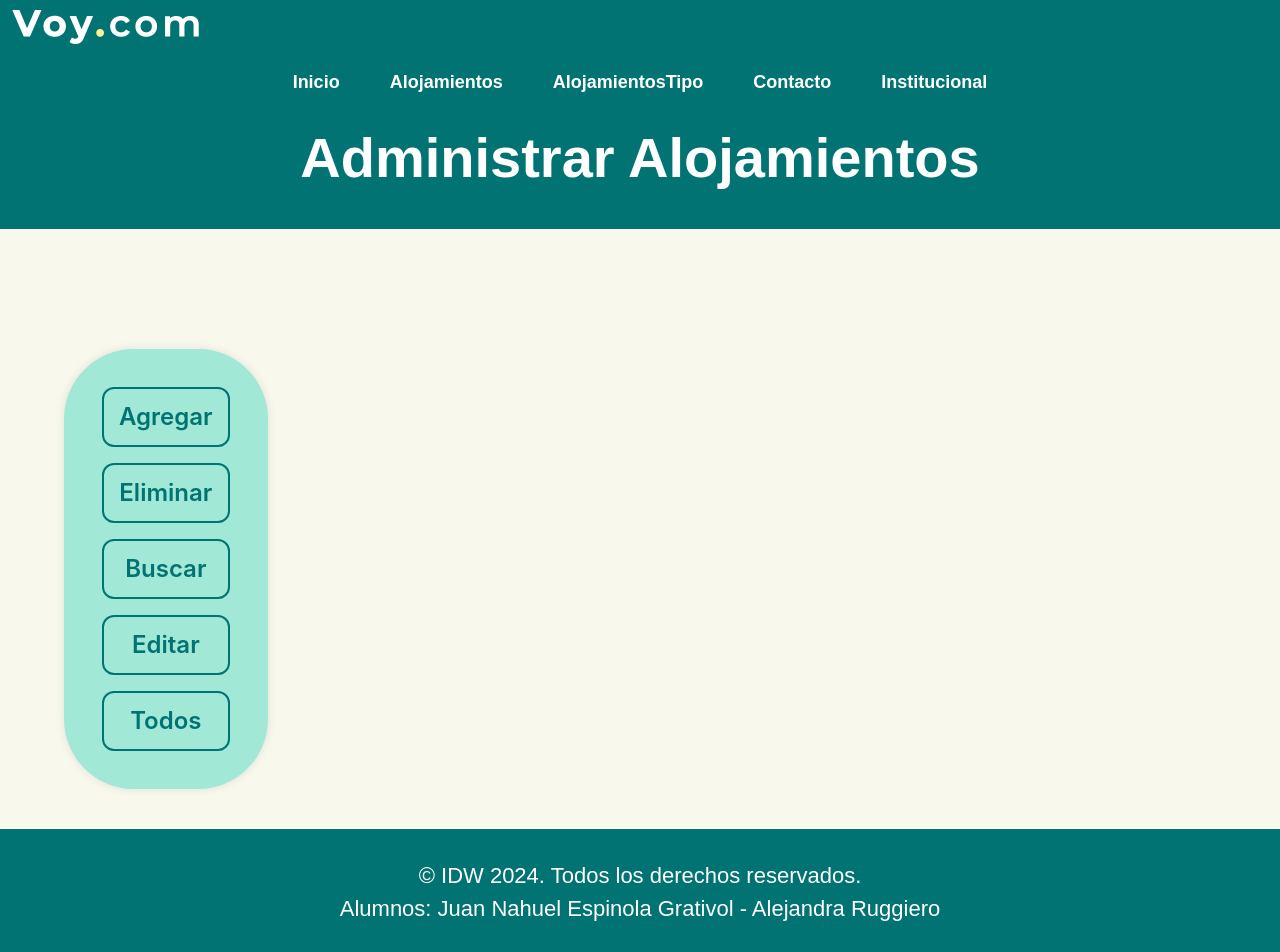
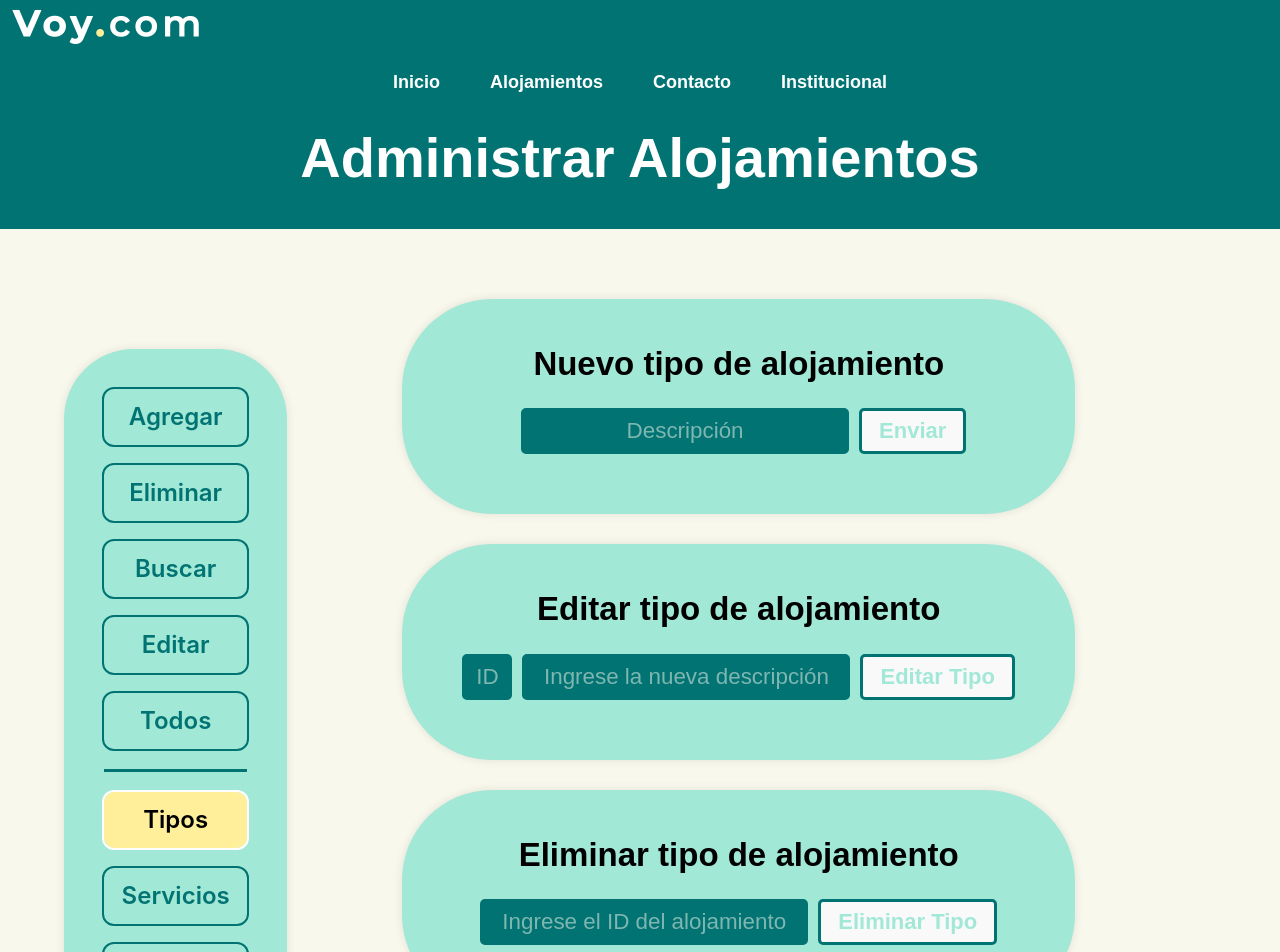
Before and after one commit to nespidev/IDW-TP-Final, a React (Vite) app: page /Alojamientos/tipos in a window 1280 px wide. Shown: the top 952 px of the page. Built offline with nearby package versions, Linux system fonts and the light colour scheme; no server answers.

Commit message:
Ahora sidebar contiene la pagina de tipos, ademas de opciones de alojamiento, preparando para servicios e imagenes

```diff
--- a/src/App.jsx
+++ b/src/App.jsx
@@ -3,7 +3,6 @@ import './App.css'
 import Home from './pages/Home.jsx'
 import Institucional from './pages/Institucional.jsx'
 import Contacto from './pages/Contacto.jsx'
-import AlojamientosTipo from './pages/AlojamientosTipo.jsx'
 import Alojamientos from './pages/Alojamientos.jsx'
 
 import Navbar from './components/Navbar.jsx'
@@ -21,7 +20,6 @@ function App() {
         <Route path="/" element={<Home />}></Route>
         <Route path="/Contacto" element={<Contacto />}></Route>
         <Route path="/Institucional" element={<Institucional />}></Route>
-        <Route path="/AlojamientosTipo" element={<AlojamientosTipo />}></Route>
         <Route path="/Alojamientos/*" element={<Alojamientos />}></Route>
       </Routes>
 
--- a/src/components/Navbar.jsx
+++ b/src/components/Navbar.jsx
@@ -6,7 +6,6 @@ export default function Navbar() {
             <ul>
                 <li ><Link className={location.pathname === '/' ? 'activo' : ''} to="/">Inicio</Link></li>
                 <li><Link className={location.pathname === '/Alojamientos' ? 'activo' : ''} to="/Alojamientos">Alojamientos</Link></li>
-                <li><Link className={location.pathname === '/AlojamientosTipo' ? 'activo' : ''} to="/AlojamientosTipo">AlojamientosTipo</Link></li>
                 <li><Link className={location.pathname === '/Contacto' ? 'activo' : ''}to="/Contacto">Contacto</Link></li>
                 <li><Link className={location.pathname === '/Institucional' ? 'activo' : ''} to="/Institucional">Institucional</Link></li>
             </ul>
--- a/src/components/Sidebar.css
+++ b/src/components/Sidebar.css
@@ -70,3 +70,10 @@
     border-radius: 10px;
     color: #000;
   }
+
+.sidebar .linea-h {
+  background-color: var(--oscuro);
+  width: 100%;
+  color: var(--oscuro);
+  height: 3px;
+}
--- a/src/components/Sidebar.jsx
+++ b/src/components/Sidebar.jsx
@@ -10,6 +10,10 @@ export default function Navbar() {
                 <li><Link className={location.pathname === '/Alojamientos/get' ? 'activo' : ''} to="/Alojamientos/get">Buscar</Link></li>
                 <li><Link className={location.pathname === '/Alojamientos/edit' ? 'activo' : ''} to="/Alojamientos/edit">Editar</Link></li>
                 <li><Link className={location.pathname === '/Alojamientos/all' ? 'activo' : ''} to="/Alojamientos/all">Todos</Link></li>
+                <div className='linea-h' />
+                <li><Link className={location.pathname === '/Alojamientos/tipos' ? 'activo' : ''} to="/Alojamientos/tipos">Tipos</Link></li>
+                <li><Link className={location.pathname === '/Alojamientos/servicios' ? 'activo' : ''} to="/Alojamientos/servicios">Servicios</Link></li>
+                <li><Link className={location.pathname === '/Alojamientos/imagenes' ? 'activo' : ''} to="/Alojamientos/imagenes">Imágenes</Link></li>
             </ul>
     </div>
     );
--- a/src/pages/AlojamientosTipo.css
+++ b/src/components/form/alojamientos-tipo/AlojamientosTipo.css
@@ -7,6 +7,7 @@ form, .container-rect-redondeado {
     align-items: center;
     text-align: center;
     flex-wrap: wrap;
+    width: 100%
 }
 
 
--- /dev/null
+++ b/src/components/form/alojamientos-tipo/AlojamientosTipo.jsx
@@ -0,0 +1,25 @@
+import React, { useState } from 'react';
+import './AlojamientosTipo.css';
+import AddTipoDeAlojamiento from './AddTipoDeAlojamiento.jsx';
+import GetTiposDeAlojamientos from './GetTiposDeAlojamientos.jsx';
+import DeleteTipoDeAlojamiento from './DeleteTipoDeAlojamiento.jsx';
+import GetTipoDeAlojamientoById from './GetTipoDeAlojamientoById.jsx';
+import EditTipoDeAlojamiento from './EditTipoDeAlojamiento.jsx';
+
+export default function AlojamientosTipo() {
+    const [refresh, setRefresh] = useState(false);
+
+    const handleRefresh = () => {
+        setRefresh(prev => !prev);
+    };
+
+    return (
+        <div className='pagina-alojamientos-tipo'>
+            <AddTipoDeAlojamiento onAdd={handleRefresh} />
+            <EditTipoDeAlojamiento onEdit={handleRefresh} />
+            <DeleteTipoDeAlojamiento onDelete={handleRefresh} />
+            <GetTipoDeAlojamientoById refresh={refresh} />
+            <GetTiposDeAlojamientos refresh={refresh} />
+        </ div>
+    );
+}
--- a/src/pages/Alojamientos.jsx
+++ b/src/pages/Alojamientos.jsx
@@ -8,6 +8,7 @@ import GetAlojamiento from '../components/form/alojamientos/GetAlojamiento.jsx';
 import DeleteAlojamiento from '../components/form/alojamientos/DeleteAlojamiento.jsx';
 import EditAlojamiento from '../components/form/alojamientos/EditAlojamientos.jsx';
 import AllAlojamientos from '../components/form/alojamientos/AllAlojamientos.jsx';
+import AlojamientosTipo from '../components/form/alojamientos-tipo/AlojamientosTipo.jsx';
 
 
 export default function Alojamientos() {
@@ -33,6 +34,7 @@ export default function Alojamientos() {
                 <Route path='delete' element={<DeleteAlojamiento />}></Route>
                 <Route path='edit' element={<EditAlojamiento />}></Route>
                 <Route path='all' element={<AllAlojamientos />}></Route>
+                <Route path='tipos' element={<AlojamientosTipo />}></Route>
 
             </Routes>
         </div>
--- a/src/pages/AlojamientosTipo.jsx
+++ /dev/null
@@ -1,29 +0,0 @@
-import React, { useState } from 'react';
-import './AlojamientosTipo.css';
-import AddTipoDeAlojamiento from '../components/form/alojamientos-tipo/AddTipoDeAlojamiento.jsx';
-import GetTiposDeAlojamientos from '../components/form/alojamientos-tipo/GetTiposDeAlojamientos.jsx';
-import DeleteTipoDeAlojamiento from '../components/form/alojamientos-tipo/DeleteTipoDeAlojamiento.jsx';
-import GetTipoDeAlojamientoById from '../components/form/alojamientos-tipo/GetTipoDeAlojamientoById.jsx';
-import EditTipoDeAlojamiento from '../components/form/alojamientos-tipo/EditTipoDeAlojamiento.jsx';
-
-export default function AlojamientosTipo() {
-    const [refresh, setRefresh] = useState(false);
-
-    const handleRefresh = () => {
-        setRefresh(prev => !prev);
-    };
-
-    return (
-        <div className='pagina-alojamientos-tipo'>
-            <section className="intro">
-                <h1>Administrar tipos de alojamientos</h1>
-                <p> </p>
-            </section>
-            <AddTipoDeAlojamiento onAdd={handleRefresh} />
-            <EditTipoDeAlojamiento onEdit={handleRefresh} />
-            <DeleteTipoDeAlojamiento onDelete={handleRefresh} />
-            <GetTipoDeAlojamientoById refresh={refresh} />
-            <GetTiposDeAlojamientos refresh={refresh} />
-        </ div>
-    );
-}
```
